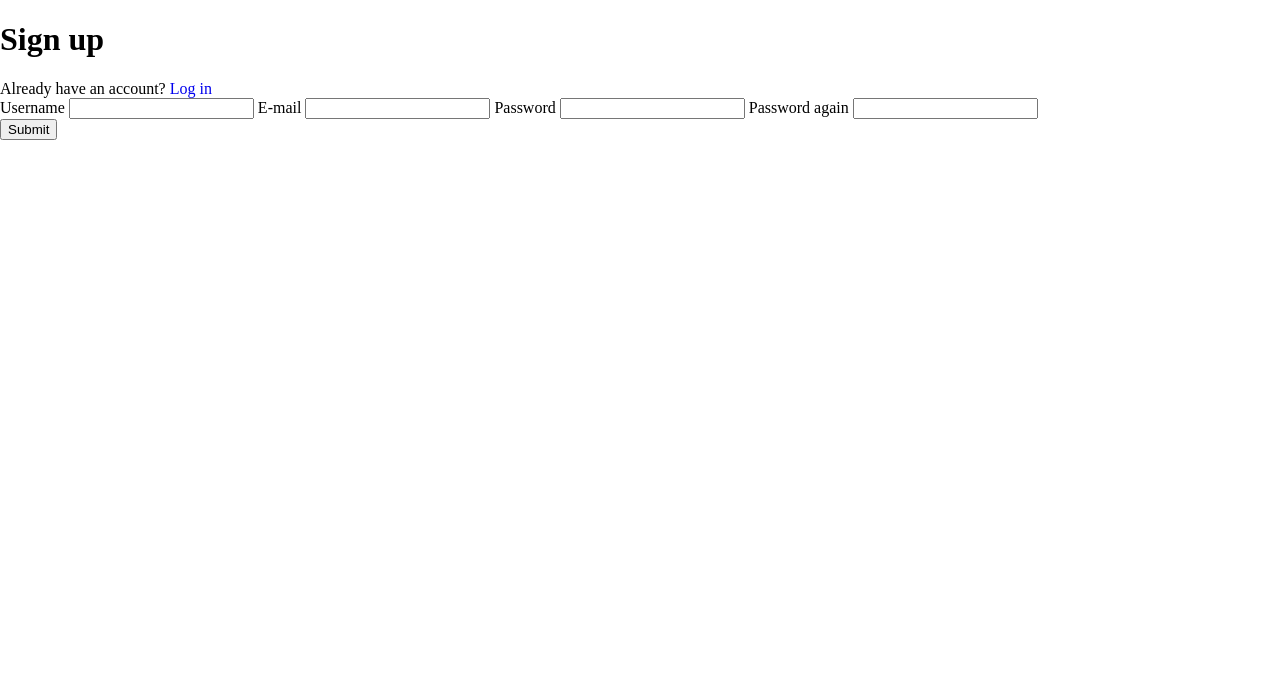
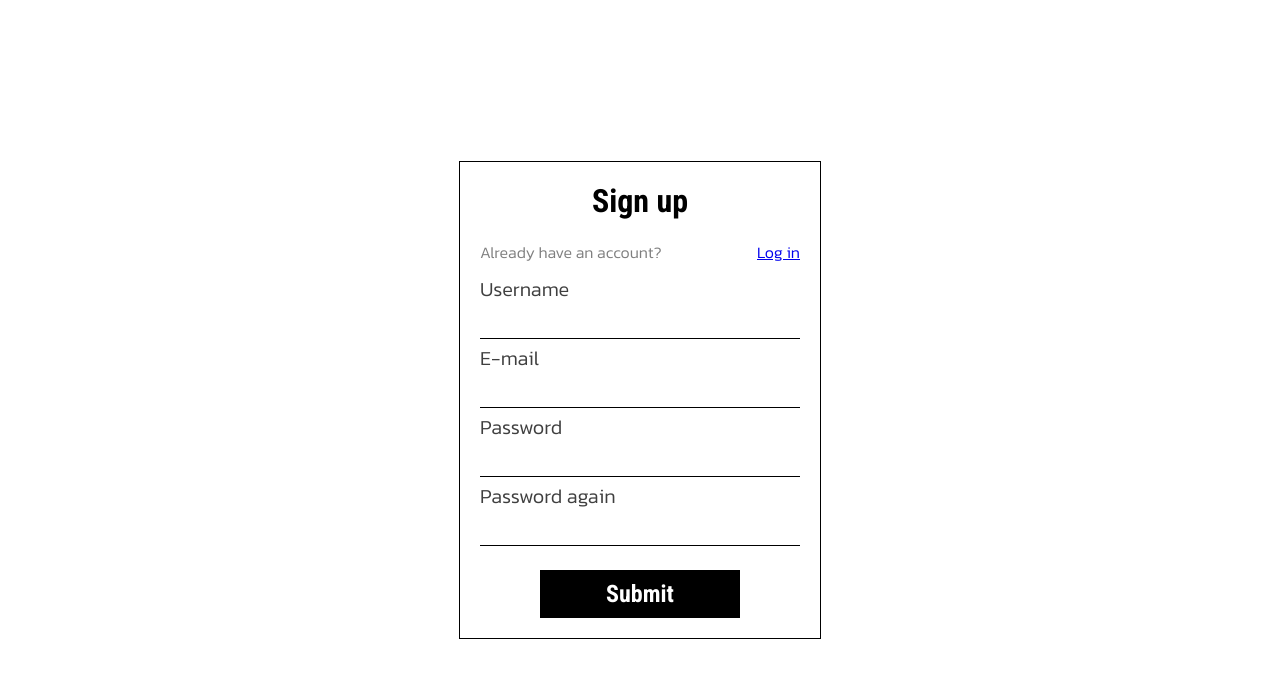
Before and after one commit to s3rbar/book-website, a website: page app/html/sign-up.html in a window 1280 px wide. Drawn offline with Linux system fonts and the light colour scheme; a web font is replaced by a local one.

Commit message:
Finish the front-end part of forms

```diff
--- a/app/html/sign-up.html
+++ b/app/html/sign-up.html
@@ -10,18 +10,18 @@
     <form action="#">
         <h1>Sign up</h1>
         <section class="login">
-            <span>Already have an account?</span>
-            <a href="sign-in.html">Log in</a>
+            <span class="kanit">Already have an account?</span>
+            <a class="kanit" href="sign-in.html">Log in</a>
         </section>
         <section class="form-info">
-            <label for="username">Username</label>
-            <input type="text" id="username">
-            <label for="email">E-mail</label>
-            <input type="email" id="email">
-            <label for="password">Password</label>
-            <input type="email" id="password">
-            <label for="passwordAgain">Password again</label>
-            <input type="email" id="passwordAgain">
+            <label for="username">Username</label><br>
+            <input type="text" id="username"><br>
+            <label for="email">E-mail</label><br>
+            <input type="email" id="email"><br>
+            <label for="password">Password</label><br>
+            <input type="text" id="password"><br>
+            <label for="passwordAgain">Password again</label><br>
+            <input type="text" id="passwordAgain"><br>
         </section>
         <input type="submit" value="Submit">
     </form>
--- /dev/null
+++ b/app/scss/_account-forms.scss
@@ -0,0 +1,77 @@
+form{
+    left: 50%;
+    top: 50%;
+    position: absolute;
+    transform: translate(-50%, -50%);
+    width: 320px;
+    display: flex;
+    flex-direction: column;
+    border: 1px solid #000;
+    padding: 20px;
+    a{
+        font-family: "Kanit";
+        text-decoration: underline;
+    }
+    h1{
+        font-family: "Roboto Condensed";
+        font-size: 32px;
+        margin: 0 auto 20px auto;
+        text-align: center;
+    }
+    .login, .sign-up, .password-reset{
+        width: 100%;
+        display: flex;
+        flex-direction: row;
+        justify-content: space-between;
+        align-items: center;
+        span{
+            opacity: 0.5;
+        }
+    }
+    .login{
+        margin-bottom: 10px;
+        span{
+            opacity: 0.5;
+        }
+    }
+    .sign-up{
+        margin: 0 0 10px 0;
+    }
+    .password-reset{
+        margin: 10px 0 0 0;
+    }
+    .form-info{
+        width: 100%;
+        label{
+            font-size: 20px;
+            font-family: "Kanit";
+            opacity: 0.75;
+        }
+        input{
+            width: 100%;
+            height: 30px;
+            font-size: 20px;
+            padding: 0;
+            margin: 4px 0;
+            border: none;
+            border-bottom: 1px solid black;
+        }
+    }
+    .links{
+        width: fit-content;
+        margin-left: auto;
+        a{
+            margin-left: 10px;
+        }
+    }
+    input[type="submit"]{
+        width: 200px;
+        padding: 10px;
+        font-family: "Roboto Condensed";
+        border: none;
+        background-color: #000;
+        color: #fff;
+        font-size: 24px;
+        margin: 20px auto 0 auto;
+    }
+}
--- a/app/scss/index.scss
+++ b/app/scss/index.scss
@@ -4,3 +4,4 @@
 @forward 'landing';
 @forward 'books-page';
 @forward 'chapter';
+@forward 'account-forms';
```
Also changed, not shown: app/html/sign-in.html (+5 -5 lines), dist/index.css, 1 other file.
